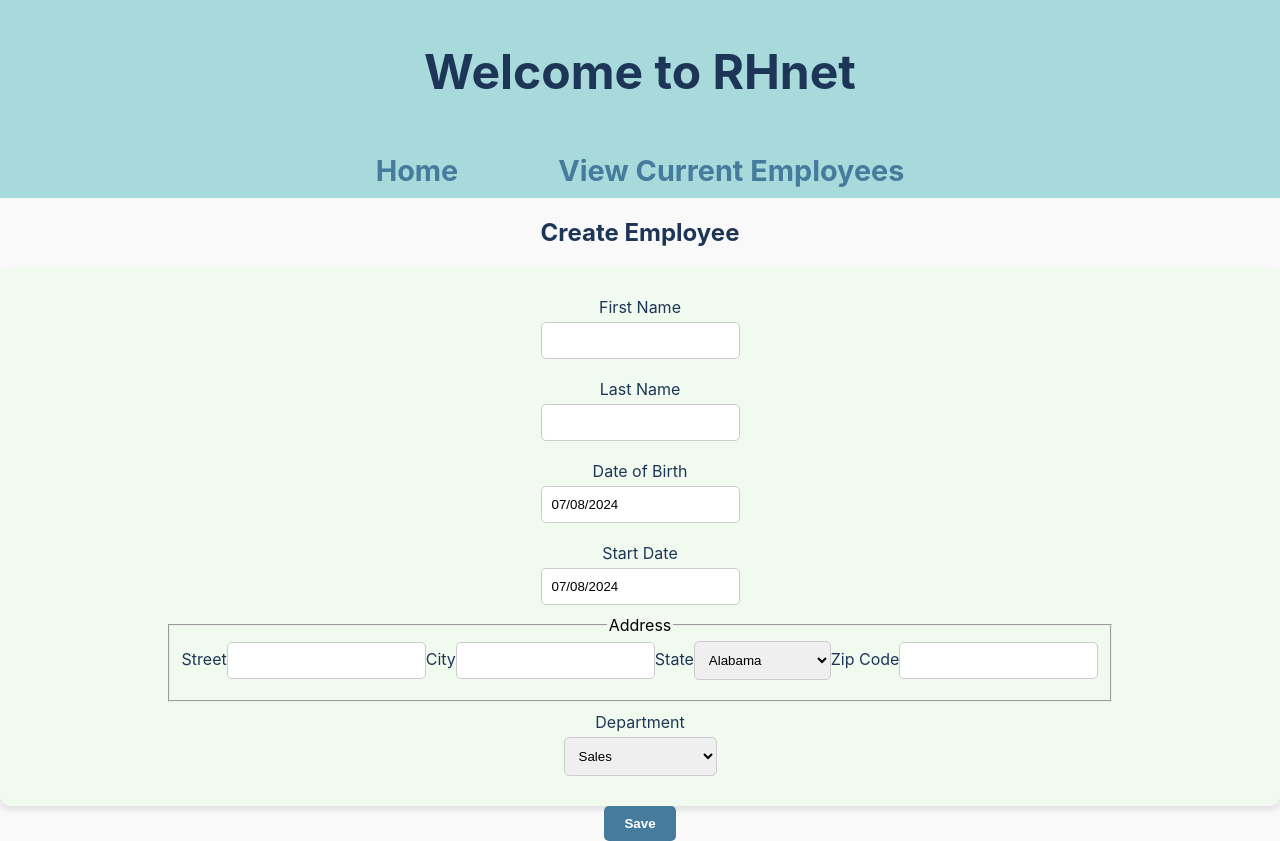
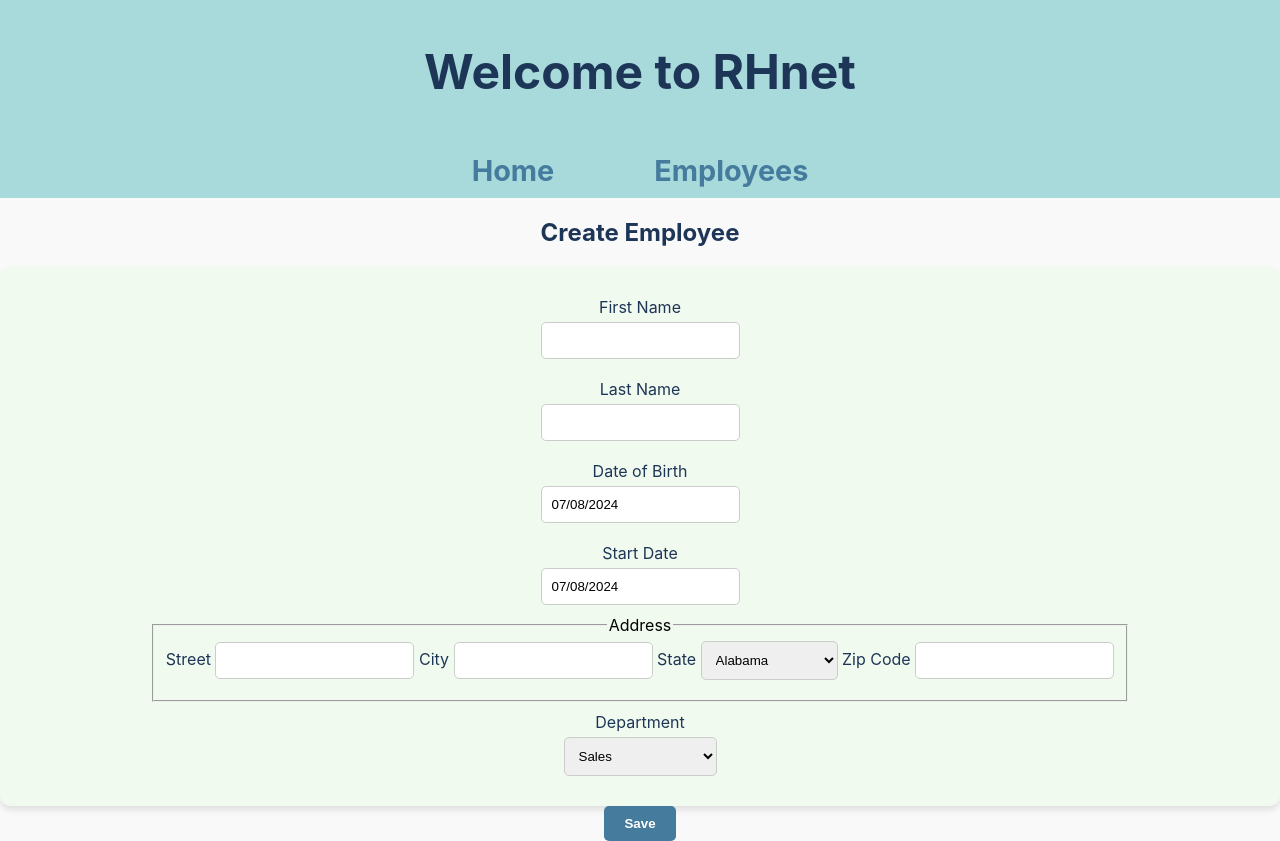
Before and after one commit to SupMBH/whproto-main, a React (Create React App) app: page / in a window 1280 px wide. Built offline with nearby package versions, Linux system fonts and the light colour scheme.

Commit message:
cosmetique page create E

```diff
--- a/src/App.js
+++ b/src/App.js
@@ -12,7 +12,7 @@ function App() {
           <h1>Welcome to RHnet</h1>
           <nav>
             <Link to="/">Home</Link>
-            <Link to="/employees">View Current Employees</Link>
+            <Link to="/employees">Employees</Link>
           </nav>
         </header>
         <Routes>
```
Also changed, not shown: src/components/EmployeeForm.js (+4 -4 lines).
